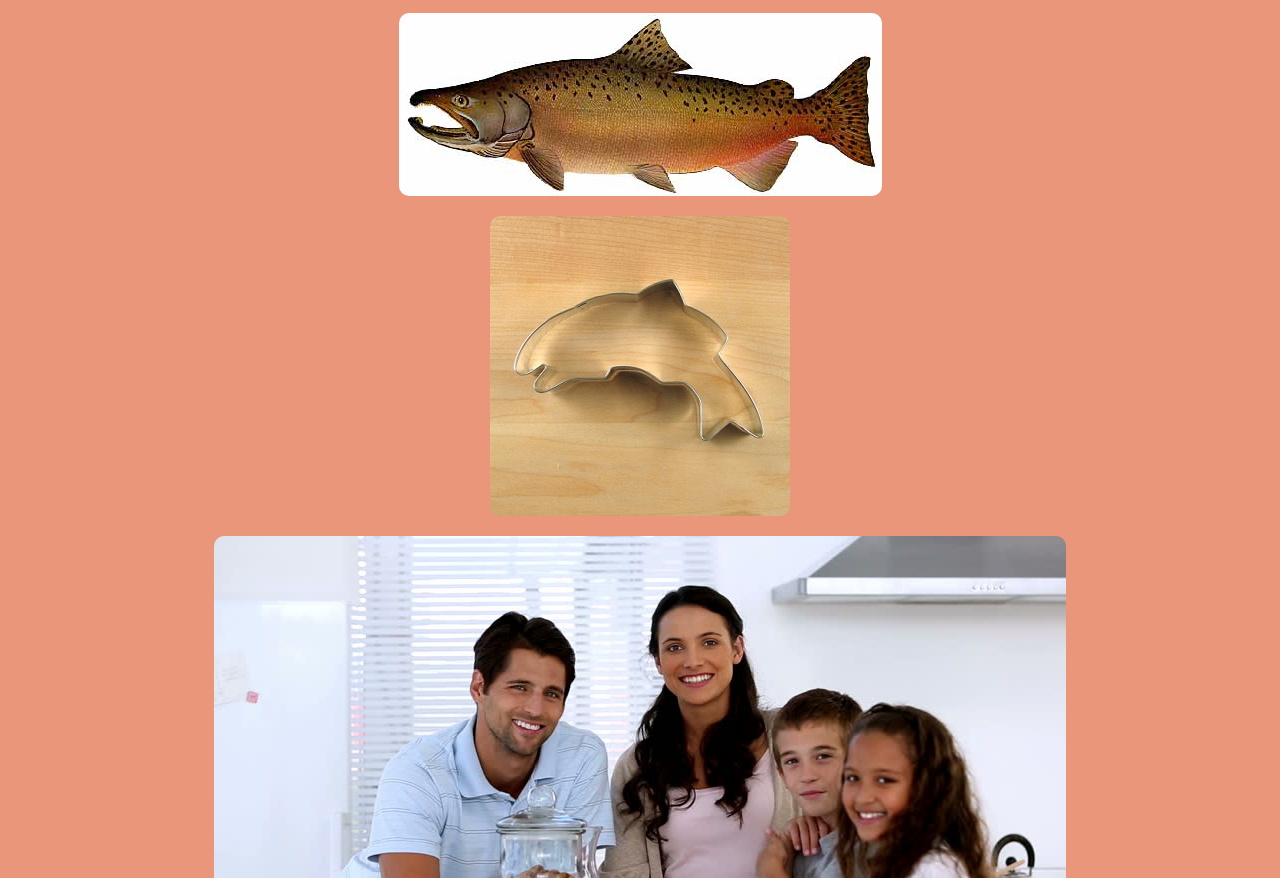
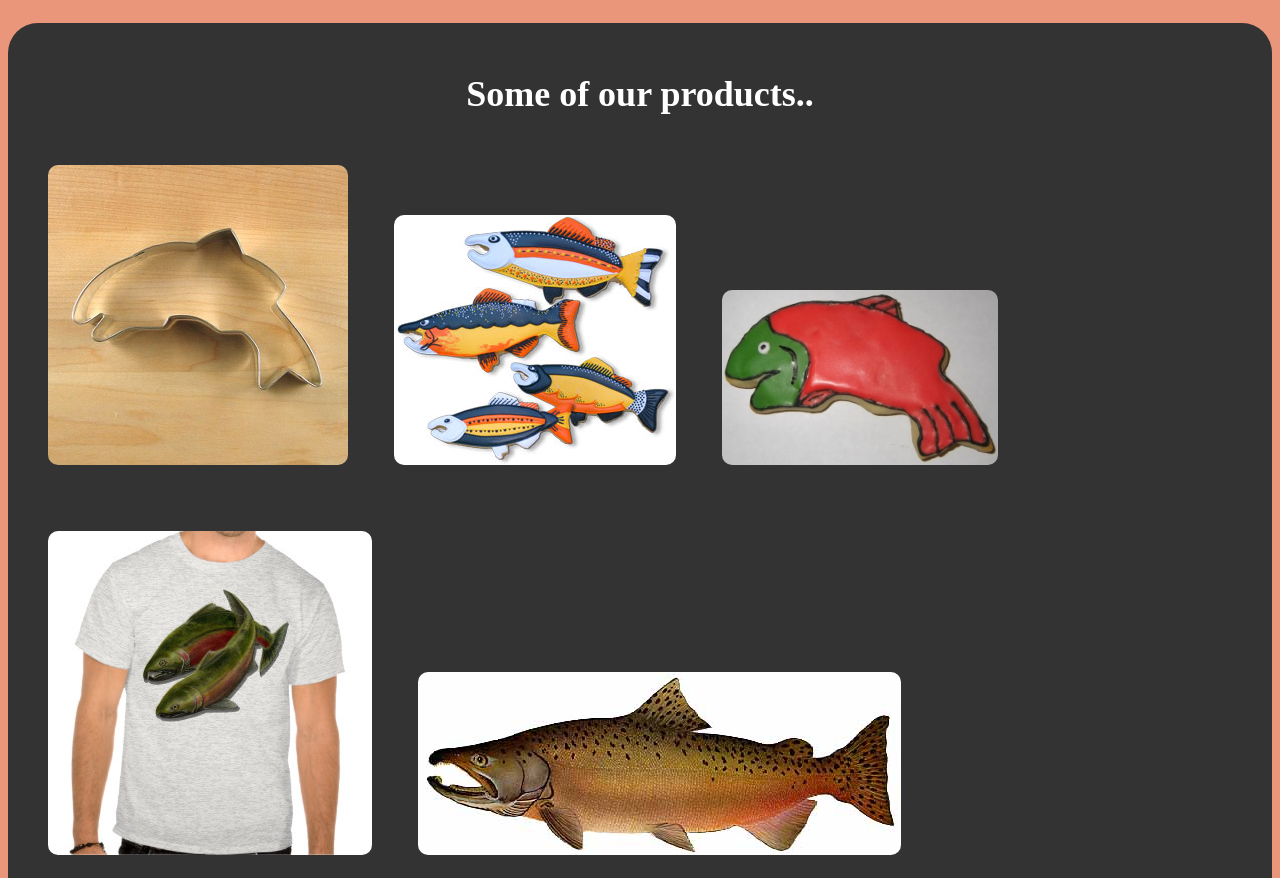
Before and after one commit to river-ceanne/salmon-cookies, a website: page index.html in a window 1280 px wide. Shown: the part 1135-2013 px from the top of the page. Drawn offline with Linux system fonts and the light colour scheme; a web font is replaced by a local one.

Commit message:
added final css details

```diff
--- a/css/style.css
+++ b/css/style.css
@@ -67,6 +67,7 @@ div.footer{
   color: white;
   text-align: center;
   padding: 30px;
+  margin-top: 20px;
 }
 
 span {
@@ -82,10 +83,35 @@ span.contact {
 
 span.hours {
   float: right;
-  margin-right: 20px;
+  margin-right: 50px;
 }
 
 .curvy-image {
   border-radius: 20px;
   padding: 10px;
 }
+
+div.small-images img {
+  padding: 20px;
+  display: inline-block;
+  border-radius: 30px;
+}
+
+div.small-images {
+  background-color: #333;
+  border-radius: 30px;
+  padding: 20px;
+  margin-bottom: 20px;
+  font-size: 1.5em;
+  color: white;
+}
+
+div img {
+  margin-bottom: 20px;
+}
+
+.curvy-image, .chinook {
+  display: block;
+margin-left: auto;
+margin-right: auto;
+}
--- a/index.html
+++ b/index.html
@@ -34,21 +34,25 @@
 
   <div>
     <img class="center curvy-image" src="images/salmoncookies.jpg" alt="salmon cookies image">
-    <img class="center curvy-image" src="images/chinook.jpg" alt="chinook image">
-    <img class="center curvy-image" src="images/cutter.jpg" alt="cutter image">
-    <img class="center curvy-image" src="images/family.jpg" alt="family image">
-    <img class="center curvy-image" src="images/fish.jpg" alt="fish image">
-    <img class="center curvy-image" src="images/frosted-cookie.jpg" alt="frosted cookie image">
-    <img class="center curvy-image" src="images/shirt.jpg" alt="salmon shirt image">
   </div>
 
-  <br>
+  <div class="small-images">
+    <h2>
+      Some of our products..
+    </h2>
+    <img class="curvy-image" src="images/cutter.jpg" alt="cutter image">
+    <img class="curvy-image" src="images/fish.jpg" alt="fish image">
+    <img class="curvy-image" src="images/frosted-cookie.jpg" alt="frosted cookie image">
+    <img class="curvy-image" src="images/shirt.jpg" alt="salmon shirt image">
+    <img class="curvy-image chinook" src="images/chinook.jpg" alt="chinook image">
+  </div>
 
-  <!--
-  <div id="down-message">
-    This page is under construction.
+  <div>
+    <img class="center curvy-image" src="images/family.jpg" alt="family image">
+    <h2>
+      Enjoy Pat's Salmon Cookies with the whole family.
+    </h2>
   </div>
-  -->
 
   <div class="footer">
     <span class="contact">
```
